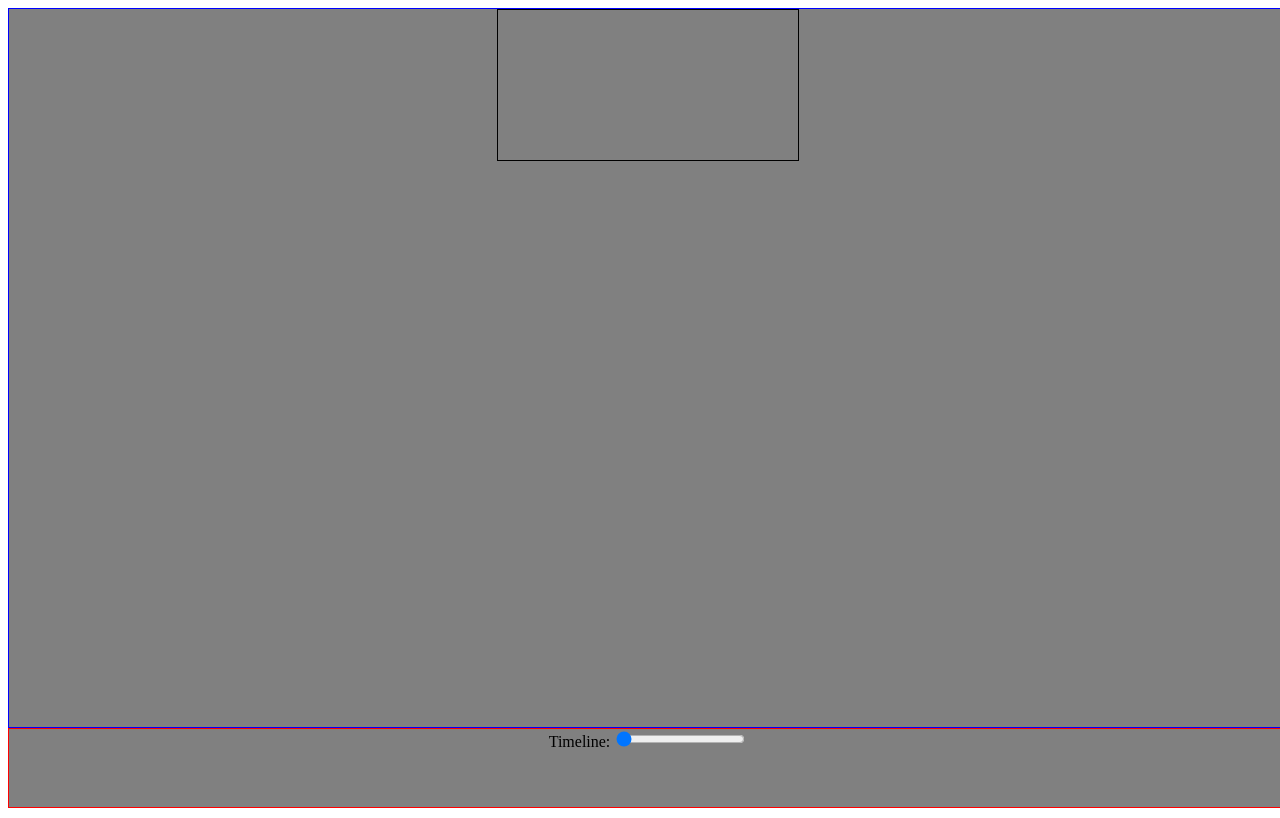
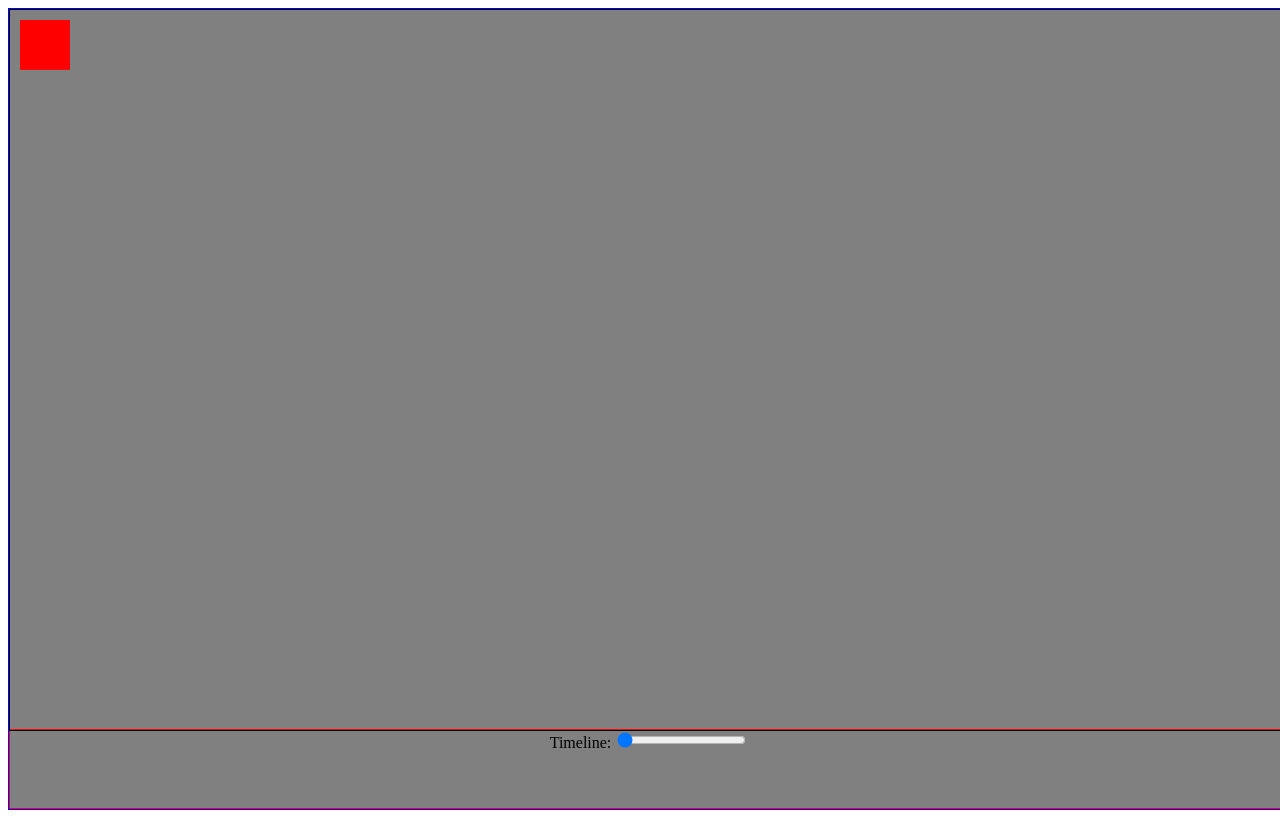
Before and after one commit to SamuelWhittle/smolroom.com-RAW, a plain HTML site: page perlinNoise/index.html in a window 1280 px wide. Drawn offline with Linux system fonts and the light colour scheme.

Commit message:
added js src files and started the basic main.js setup

```diff
--- a/perlinNoise/index.html
+++ b/perlinNoise/index.html
@@ -15,7 +15,8 @@
             }
 
             canvas {
-                padding: 0;
+                width: 100%;
+                height: 100%;
                 border: 1px solid black;
             }
 
@@ -23,21 +24,18 @@
                 text-align: center;
                 width: 100vw;
                 height: 100vh;
-                padding-top: 0;
-                padding-bottom: 0;
                 display: grid;
                 grid-template-rows: [row1-start] 90% [row1-end row2-start] 10% [row2-end];
                 background: grey;
+                border: 1px solid blue;
             }
 
             .canvasContainer {
-                padding: 0;
+                position: relative;
                 grid-row: row1-start / row1-end;
-                border: 1px solid blue;
             }
 
             .timelineContainer {
-                padding: 0;
                 grid-row: row2-start / row2-end;
                 border: 1px solid red;
             }
@@ -53,5 +51,8 @@
                 <input type="range" id="timeline" min="0" max="100" value="0">
             </div>
         </div>
+
+        <script src="./src/perlinNoise.js"></script>
+        <script src="./src/main.js"></script>
     </body>
 </html>
--- /dev/null
+++ b/perlinNoise/src/main.js
@@ -0,0 +1,46 @@
+//----------- functions
+// Sets canvas size to be relative to the chrome window
+function adjustCanvasSize() {
+    c.width = c.offsetWidth;
+    c.height = c.offsetHeight;
+}
+
+// Where the drawing happens
+function draw() {
+    // Make sure the canvas is the right size in pixels to match the parent div in the html
+    adjustCanvasSize();
+
+    ctx.fillStyle = "#FF0000";
+    ctx.fillRect(10, 10, 50, 50);
+}
+
+function redrawTime() {
+    ctx.fillStyle = "white";
+    ctx.fillRect(0, 0, c.width, c.height);
+
+    ctx.fillStyle = "red";
+    ctx.fillRect(timeline.value, 10, 50, 50);
+}
+
+// Where everything including calculations happens
+function main() {
+    draw();
+}
+
+//---------- HTML Elements
+// Get Canvas
+var c = document.getElementById("mainCanvas");
+var ctx = c.getContext("2d");
+
+// Get Input Slider
+var timelineInput = document.getElementById("timeline");
+
+//---------- Event Listeners
+// Window Resize
+window.addEventListener('resize', draw);
+
+// Timeline move
+timelineInput.addEventListener('input', redrawTime);
+
+//---------- Do The Things
+main();
--- a/perlinNoise/src/perlinNoise.js
+++ b/perlinNoise/src/perlinNoise.js
@@ -0,0 +1 @@
+console.log("perlinNoise.js");
```
